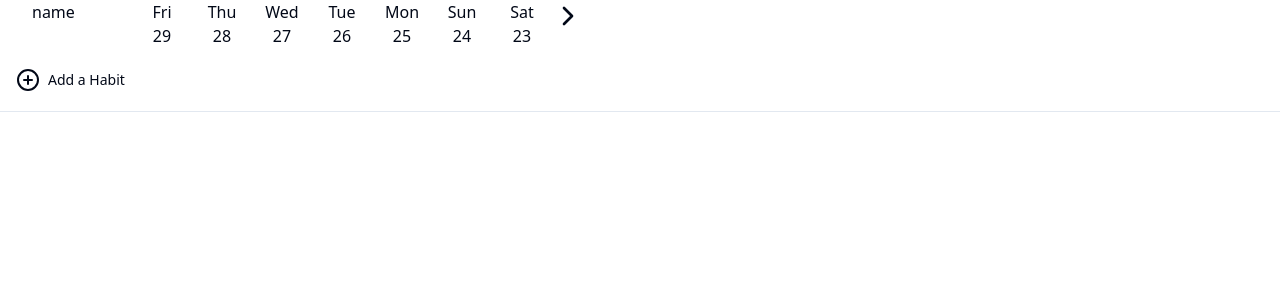
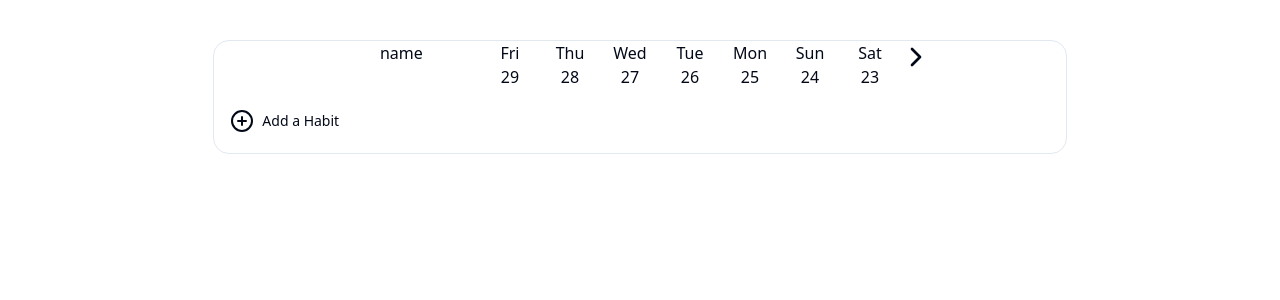
Before and after one commit to pursuance/habit-loop, a React (Vite) app: page / in a window 1280 px wide. Shown: the top 300 px of the page. Built offline with nearby package versions, Linux system fonts and the light colour scheme.

Commit message:
working on spacing

```diff
--- a/src/components/AddHabitRow.tsx
+++ b/src/components/AddHabitRow.tsx
@@ -11,8 +11,8 @@ export function AddHabitRow() {
   }
 
   return (
-    <div>
-      <Button variant='ghost' className="gap-2 h-16 w-full border-b rounded-none justify-start" onClick={handleClick}>
+    <div className="w-full">
+      <Button variant='ghost' className="gap-2 h-16 w-full rounded-none justify-start" onClick={handleClick}>
         <PlusCircle />Add a Habit
       </Button>
     </div>
--- a/src/components/HabitTable.tsx
+++ b/src/components/HabitTable.tsx
@@ -33,12 +33,12 @@ export default function HabitTable() {
   )
 
   return(
-    <>
+    <div className='flex flex-col items-center w-4/6 mx-auto mt-10 border rounded-2xl'>
       <div className='flex flex-col'>
         <TableHeader dateList={dateList} />
         <HabitTableBody dateList={dateList} />
       </div>
       <AddHabitRow />
-    </>
+    </div>
   )
 }
```
